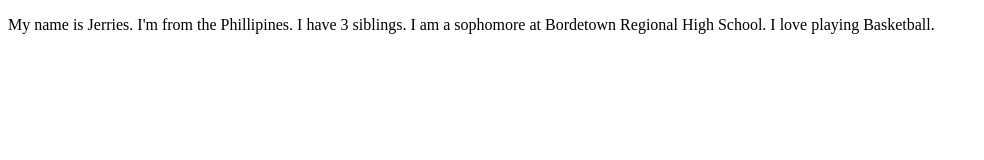
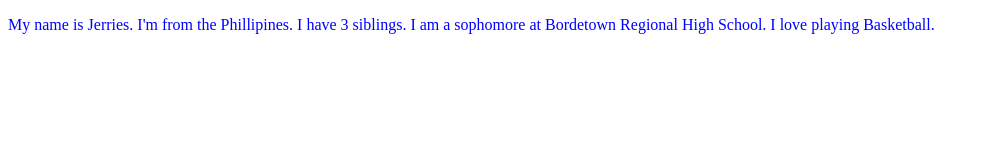
Before and after one commit to jerries20/jerries20_web, a plain HTML site: page about.html in a window 1280 px wide. Shown: the whole page, without its empty margins (0-984 px from the left). Drawn offline with Linux system fonts and the light colour scheme.

Commit message:
Update about.html

```diff
--- a/about.html
+++ b/about.html
@@ -3,6 +3,15 @@
 <head> </head>
              <body>
 
+     <style>
+body {
+    color: blue;
+}
+
+}
+</style>
+</head>
+<body>
 
 <p> My name is Jerries. I'm from the Phillipines. I have 3 siblings. I am a sophomore
 at Bordetown Regional High School. I love playing Basketball. </p>
```
